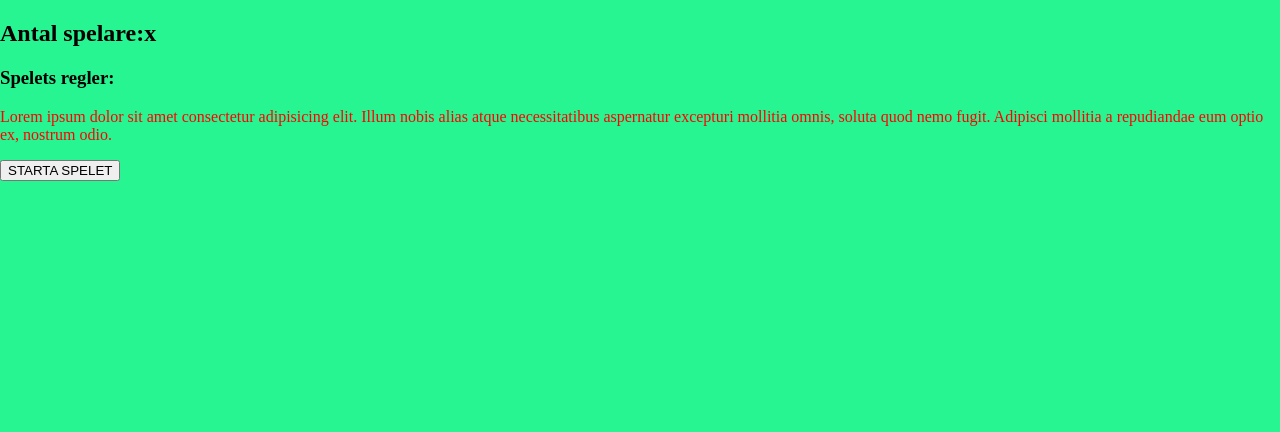
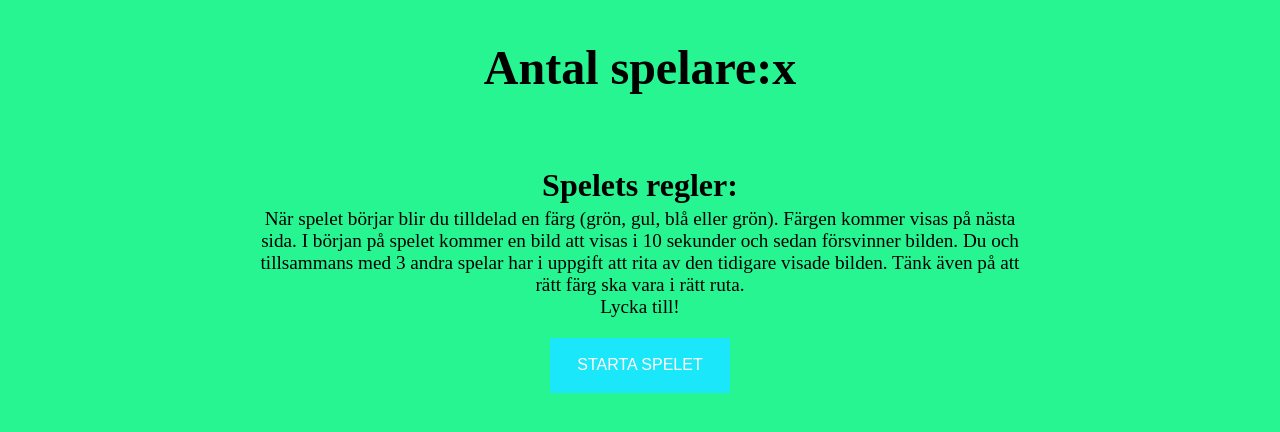
Before and after one commit to MariaLBovin/gridpainter_3, a website with bundled scripts: page index.html in a window 1280 px wide. Both pictures are taken after typing "Sample" into the empty fields and a click on the button "LOGGA IN!". Built offline with nearby package versions, Linux system fonts and the light colour scheme.

Commit message:
:lipstick: desktop 2

```diff
--- a/main.js
+++ b/main.js
@@ -9,11 +9,16 @@ loginBtn.addEventListener("click", login);
 export function createDesktop2(){
     const contentContainer = document.querySelector(".contentContainer");
     contentContainer.innerHTML=`
-    <div>
+    <div class="desktop2">
         <h2 class="countPlayersTitle">Antal spelare:<span id="countPlayers">x</span></h2>
         <div>
             <h3 class="gameRulesTitle">Spelets regler:</h3>
-            <p class="gameRulesText">Lorem ipsum dolor sit amet consectetur adipisicing elit. Illum nobis alias atque necessitatibus aspernatur excepturi mollitia omnis, soluta quod nemo fugit. Adipisci mollitia a repudiandae eum optio ex, nostrum odio.</p>
+            <p class="gameRulesText">
+                När spelet börjar blir du tilldelad en färg (grön, gul, blå eller grön). Färgen kommer visas på nästa sida.
+                I början på spelet kommer en bild att visas i 10 sekunder och sedan försvinner bilden. Du och tillsammans med 3 andra spelar har i uppgift att rita av den tidigare visade bilden.
+                Tänk även på att rätt färg ska vara i rätt ruta.
+                <br>Lycka till!
+            </p>
         </div>
         <button id="startGameBtn">STARTA SPELET</button>
     </div>
--- a/main.scss
+++ b/main.scss
@@ -57,3 +57,40 @@ body {
 p {
   color: red;
 }
+
+.desktop2 {
+  display: flex;
+  flex-direction: column;
+  align-items: center;
+
+  .countPlayersTitle {
+    font-size: 3rem;
+    text-align: center;
+  }
+
+  .gameRulesTitle {
+    font-size: 2rem;
+    text-align: center;
+    margin-bottom: 4px;
+    }
+
+  .gameRulesText {
+    width: 60%;
+    margin: 0 auto;
+    text-align: center;
+    color: black;
+    font-size: 1.2rem;
+  }
+
+  #startGameBtn {
+    background: $main-color2;
+    border: none;
+    color: white;
+    text-align: center;
+    height: 55px;
+    width: 180px;
+    font-size: 1rem;
+    margin-top: 20px;
+    padding: 5px;
+  }
+}
```
Also changed, not shown: main.css, 1 other file.
